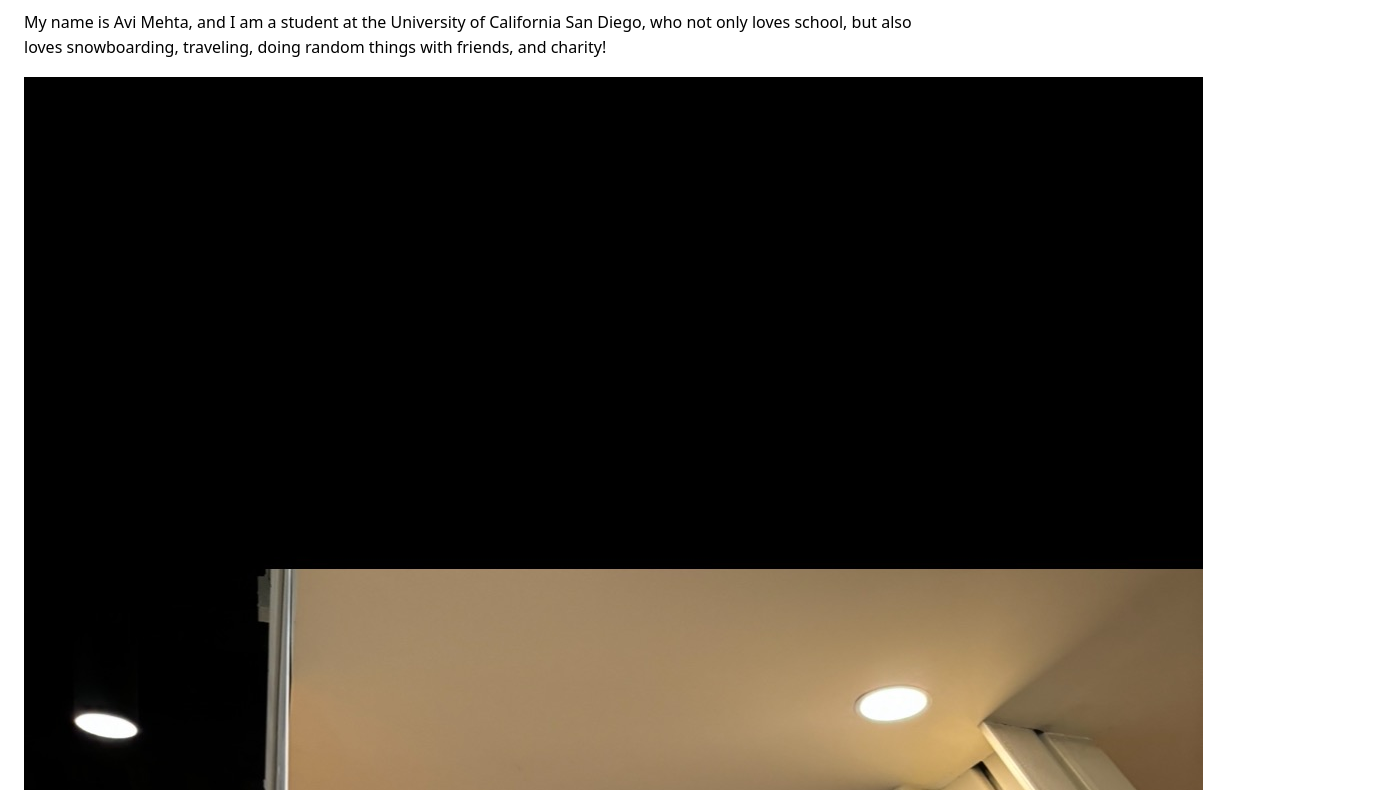
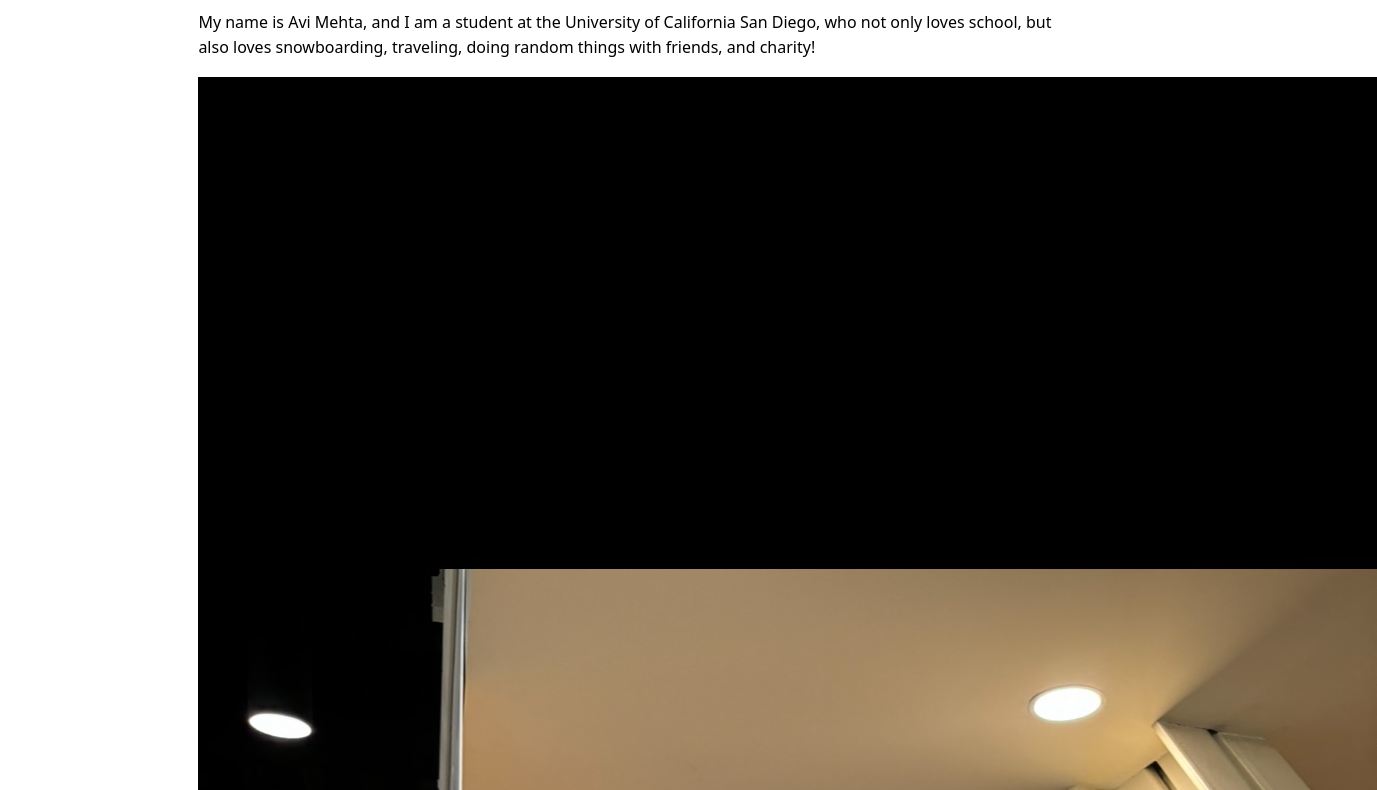
Before and after one commit to avimehta30/portfolio, a plain HTML site: page index.html in a window 1280 px wide. Shown: the part 118-908 px from the top of the page, 1377 px wide, since content can reach past the window. Drawn offline with Linux system fonts and the light colour scheme.

Commit message:
Update style.css

```diff
--- a/style.css
+++ b/style.css
@@ -5,6 +5,6 @@ body {
   font: 100%/1.5 system-ui;
   line-height: 1.6; /* Good for readability */
   max-width: 100ch; /* Prevent content from getting too wide */
-  margin-inline: max(1exam, (100% - 100ch) / 2); /* Ensures content remains centered with appropriate margins */
+  margin-inline: max(1em, (100% - 100ch) / 2); /* Ensures content remains centered with appropriate margins */
   padding-inline: 1em; /* Prevents content from touching the edges */
 }
```
